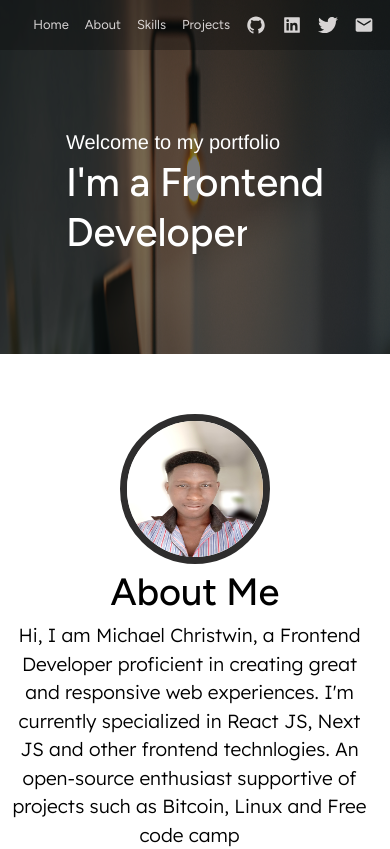
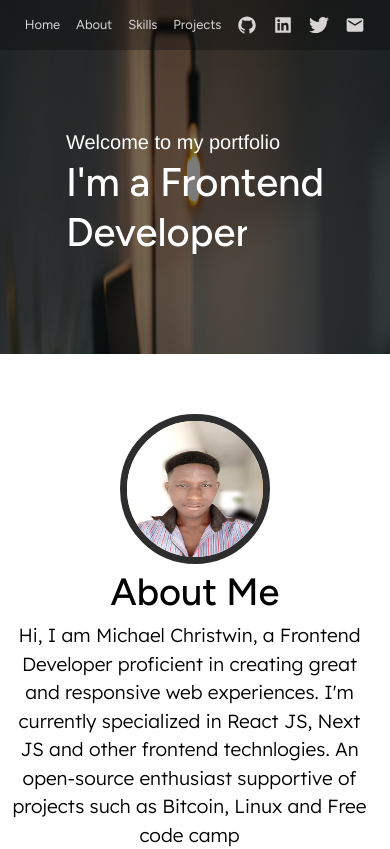
Before and after one commit to michaelchristwin/michaelchristwin-portfolio, a Next.js app: page / in a window 390 px wide. Shown: the top 849 px of the page. Built offline with nearby package versions, Linux system fonts and the light colour scheme.

Commit message:
Changed CV

```diff
--- a/components/About.tsx
+++ b/components/About.tsx
@@ -28,7 +28,7 @@ function About() {
           specialized in React JS, Next JS and other frontend technlogies. An open-source enthusiast supportive of projects such as Bitcoin, Linux and Free code camp`}
         </p>
         <button className="bg-blue-600 p-2 rounded hover:opacity-75 btn mt-3">
-          <a href={`/resume.pdf`} download className="text-white">
+          <a href={`/cv.pdf`} download className="text-white">
             Download CV
           </a>
         </button>
--- a/components/Navbar.tsx
+++ b/components/Navbar.tsx
@@ -5,7 +5,7 @@ import { MdEmail } from "react-icons/md";
 
 function Navbar() {
   return (
-    <nav className="flex justify-end items-center fixed top-0 text-[#f6f2f2dc] bg-[#09090955] w-full h-[50px] z-10">
+    <nav className="flex lg:justify-end justify-center items-center fixed top-0 text-[#f6f2f2dc] bg-[#09090955] w-full h-[50px] z-10">
       <ul className="ml-4 flex lg:gap-5 gap-4 lg:mr-5 mr-4">
         <li>
           <Link href={`/`}>Home</Link>
```
Also changed, not shown: 2 other files (tests, documents, lock files or other folders).
